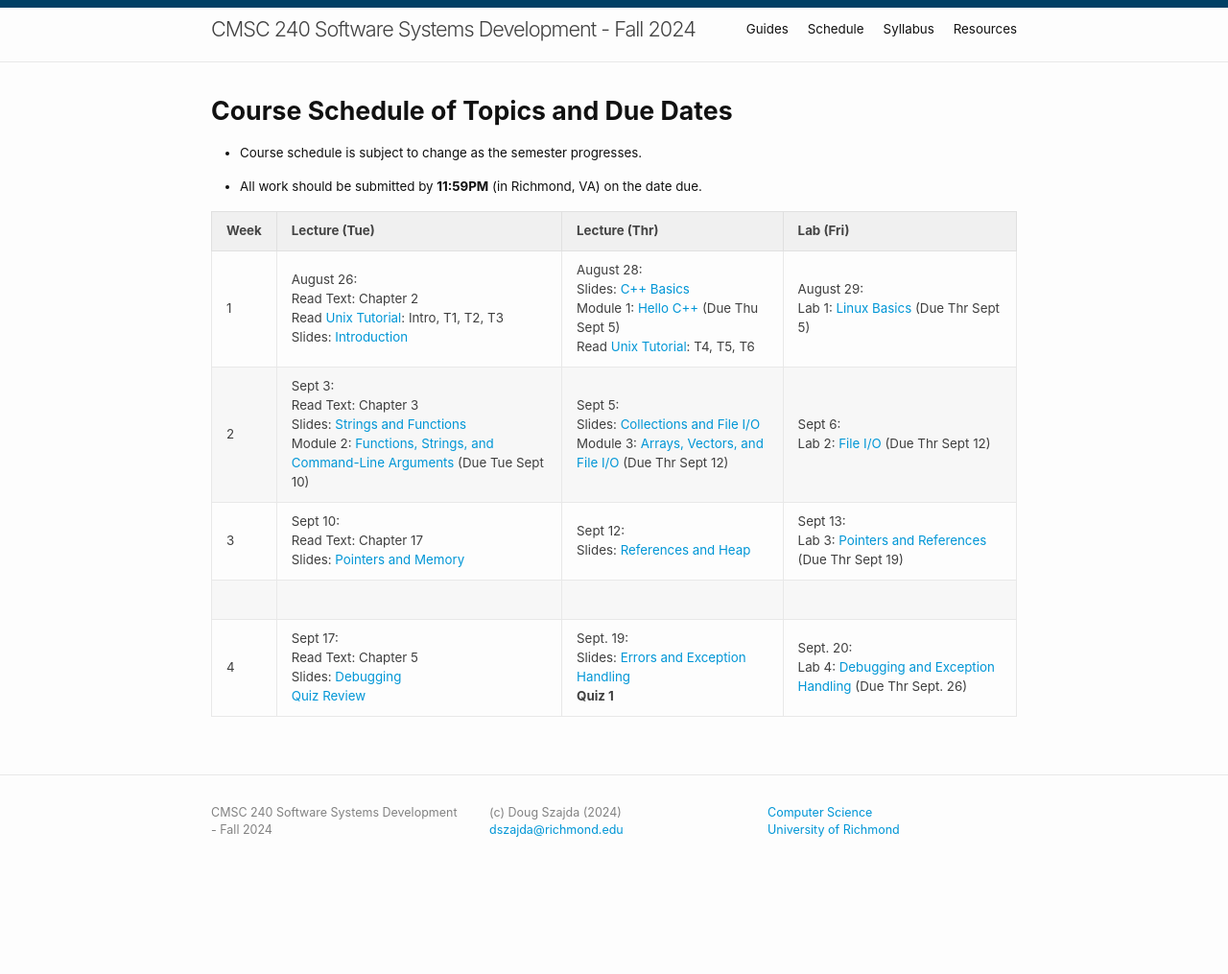
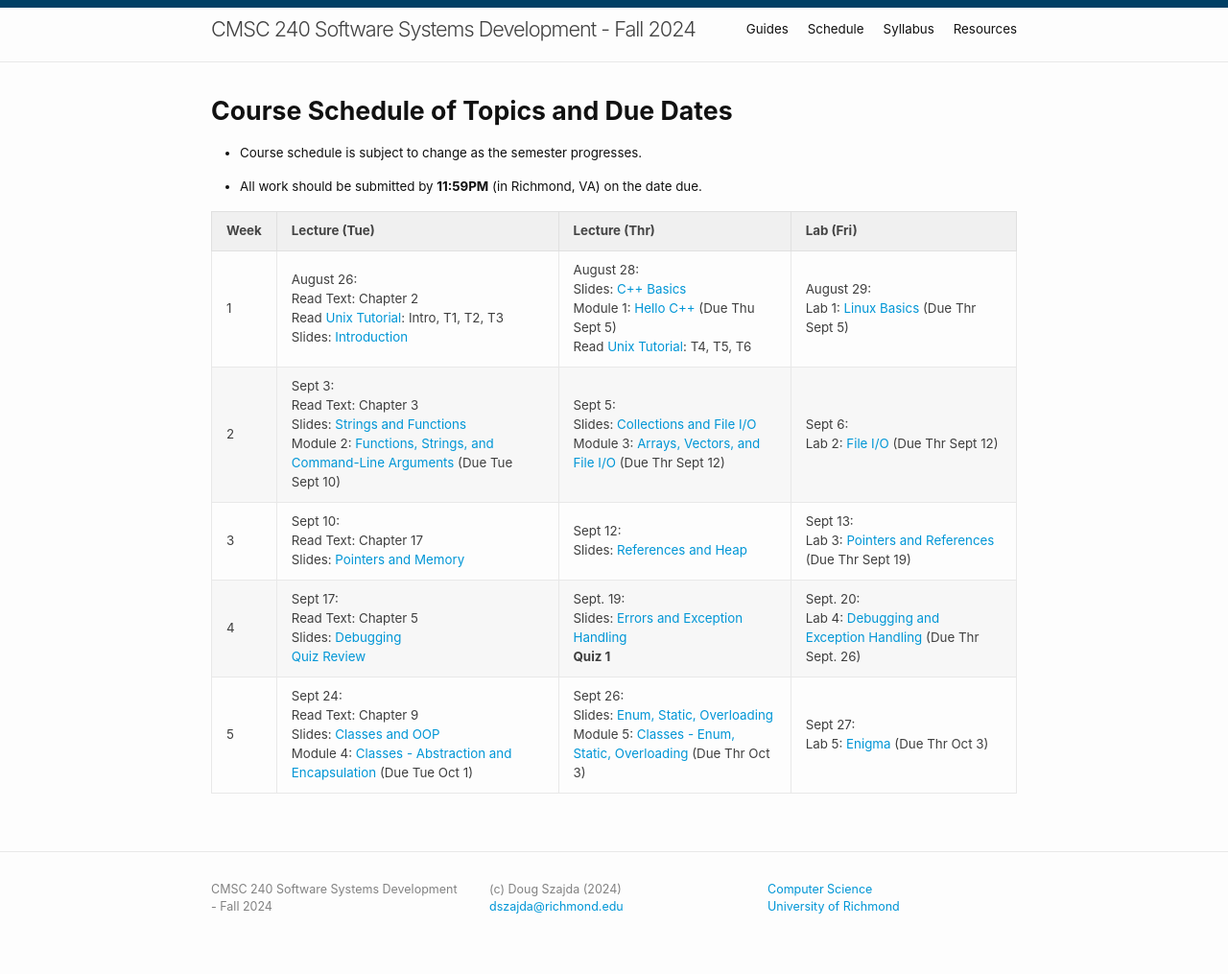
Before and after one commit to cmsc240-f24-dcs/cmsc240-f24-s2.github.io, a Jekyll site: the page built from schedule.md, in a window 1280 px wide. Shown: the whole page at 96% size. Built offline with Jekyll 4.4.1, drawn with Linux system fonts in a browser that asks for light colours; before the commit the page ends 935 px from its top, so only the background shows below that.

Commit message:
Added week 5 to the course schedule

```diff
--- a/schedule.md
+++ b/schedule.md
@@ -13,11 +13,10 @@ title: Schedule
 | :--- | :---                                       | :---                                          | :---                                                  |
 | 1    | August 26:  <br />Read Text: Chapter 2<br />Read [Unix Tutorial](https://users.cs.duke.edu/~alvy/courses/unixtut/): Intro, T1, T2, T3<br />Slides: [Introduction](lectures/01-Introduction.pdf)              | August 28:  <br /> Slides: [C++ Basics](lectures/02-Language-Basics.pdf)<br /> Module 1: [Hello C++](modules/module1.md) (Due Thu Sept 5) <br />Read [Unix Tutorial](https://users.cs.duke.edu/~alvy/courses/unixtut/): T4, T5, T6                                     | August 29: <br />Lab 1: [Linux Basics](https://classroom.github.com/a/ESaEZNT6) (Due Thr Sept 5)                  |
 | 2    | Sept 3: <br />Read Text: Chapter 3<br /> Slides: [Strings and Functions](lectures/03-Strings-Functions.pdf) <br/>Module 2: [Functions, Strings, and Command-Line Arguments](modules/module2.md) (Due Tue Sept 10)    | Sept 5: <br /> Slides: [Collections and File I/O](lectures/04-Collections-FileIO.pdf) <br/>Module 3: [Arrays, Vectors, and File I/O](modules/module3.md) (Due Thr Sept 12)     | Sept 6: <br /> Lab 2: [File I/O](labs/lab2.md)  (Due Thr Sept 12)               |
-| 3    | Sept 10: <br />Read Text: Chapter 17 <br />Slides: [Pointers and Memory](lectures/05-Memory-Pointers.pdf)     | Sept 12: <br />Slides: [References and Heap](lectures/06-References-Heap.pdf)       | Sept 13:  <br />Lab 3: [Pointers and References](labs/lab3.md) (Due Thr Sept 19)
-            |
+| 3    | Sept 10: <br />Read Text: Chapter 17 <br />Slides: [Pointers and Memory](lectures/05-Memory-Pointers.pdf)     | Sept 12: <br />Slides: [References and Heap](lectures/06-References-Heap.pdf)       | Sept 13:  <br />Lab 3: [Pointers and References](labs/lab3.md) (Due Thr Sept 19) |
 | 4    | Sept 17: <br />Read Text: Chapter 5 <br />Slides: [Debugging](lectures/07-Debugging.pdf) <br />[Quiz Review](https://cmsc240-f24.github.io/lecture/q1)    | Sept. 19: <br />Slides: [Errors and Exception Handling](lectures/08-Error-Handling.pdf)<br /> **Quiz 1**      | Sept. 20:   <br />Lab 4: [Debugging and Exception Handling](labs/lab4.md)  (Due Thr Sept. 26)            |
+| 5    | Sept 24: <br />Read Text: Chapter 9 <br />Slides: [Classes and OOP](lectures/09-Classes-OOP.pdf) <br /> Module 4: [Classes - Abstraction and Encapsulation](modules/module4.md) (Due Tue Oct 1)    | Sept 26: <br />Slides: [Enum, Static, Overloading](lectures/10-Class-Members.pdf) <br /> Module 5: [Classes - Enum, Static, Overloading](modules/module5.md) (Due Thr Oct 3)     | Sept 27: <br />Lab 5: [Enigma](labs/lab5.md) (Due Thr Oct 3)               |
 {% comment %}
-| 5    | Feb 13: <br />Read Text: Chapter 9 <br />Slides: [Classes and OOP](lectures/09-Classes-OOP.pdf) <br /> Module 4: [Classes - Abstraction and Encapsulation](modules/module4.md) (Due Tue Feb 20)    | Feb 15: <br />Slides: [Enum, Static, Overloading](lectures/10-Class-Members.pdf) <br /> Module 5: [Classes - Enum, Static, Overloading](modules/module5.md) (Due Thr Feb 22)     | Feb 16: <br />Lab 5: [Enigma](labs/lab5.md) (Due Thr Feb 22)               |
 | 6    | Feb 20: <br />Lecture Notes: [Scope, Friends, Destructors, Composition, and UML](lectures/11)<br /> Module 6: [Scope, Friends, Destructors, Composition, and UML](https://classroom.github.com/a/9r7yX0xl)(Due Thr Feb 27)     | Feb 22:<br />Slides: [Inheritance, Polymorphism, Virtual Functions, Abstract Classes](lectures/12-Inheritance-Polymorphism.pdf) <br />[Live Code](https://prod.liveshare.vsengsaas.visualstudio.com/join?8A288CC00A7D8A4AC7BD030C414A1B8F7B69)    | Feb 23: <br />Lab 6: [Inheritance and Polymorphism](labs/lab6.md) (Due Thr Feb 29)              |
 | 7    | Feb 27: <br /> [Quiz Review](lectures/quiz2-review.md)    | Feb 29: <br /> Lecture Notes: [Memory Leaks and Memory Violations](lectures/14) <br /> **Quiz 2**    | Mar 1:  <br />Lab 7: [Valgrind - Memory debugging tool](labs/lab7.md) (Due Thr Mar 7)               |
 | 8    | Mar 5: <br />Slides: [Make and Makefiles](lectures/15-Make-Makefiles.pdf)  <br /> Module 7: [Build Automation with Make](modules/module7.md) (Due Tue Mar 19)  | Mar 7: <br /> Lecture Notes: [Regular Expressions in C++](lecture/16) <br /> Module 8: [Regular Expressions](https://classroom.github.com/a/zRXzMlfT) (Due Thr Mar 21)     | Mar 8: <br /> Lab 8: [Regular Expressions in C++ and Linux](labs/lab8.md) (Due Thr Mar 21)                 |
```
